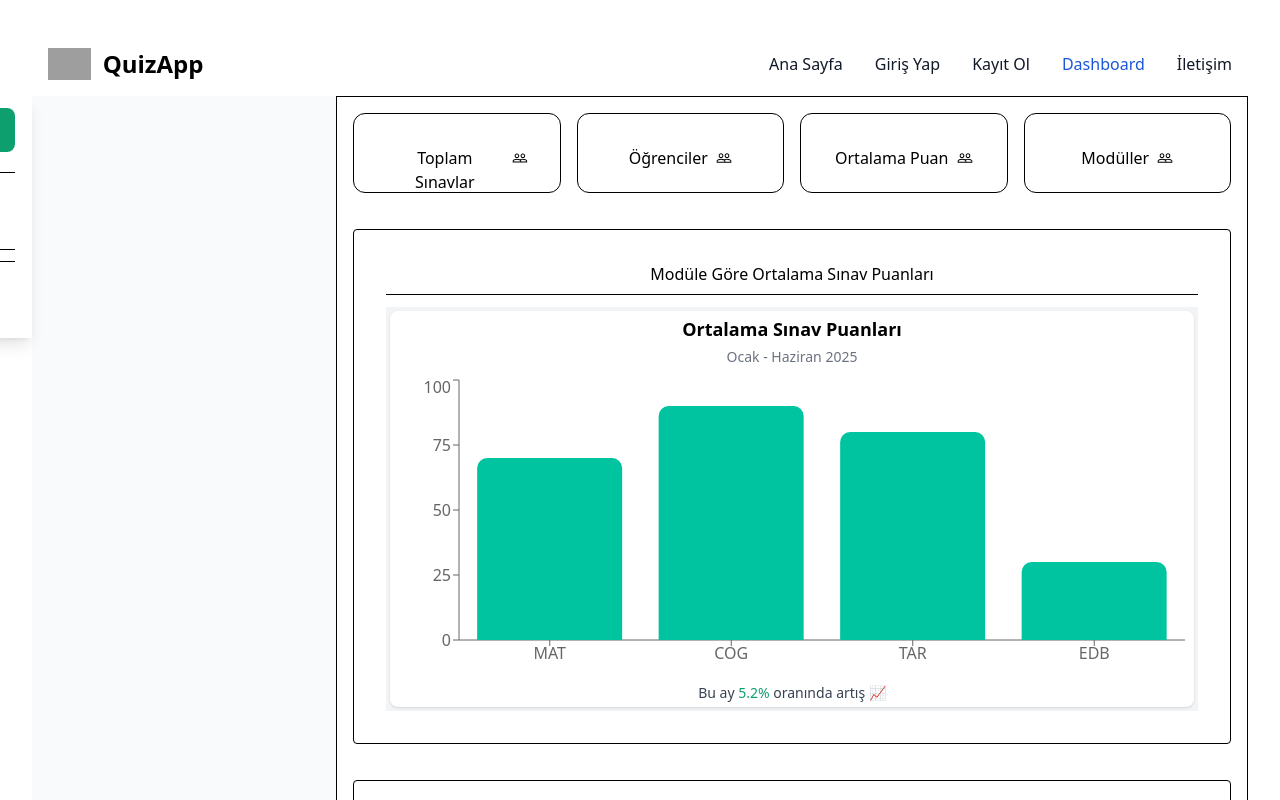
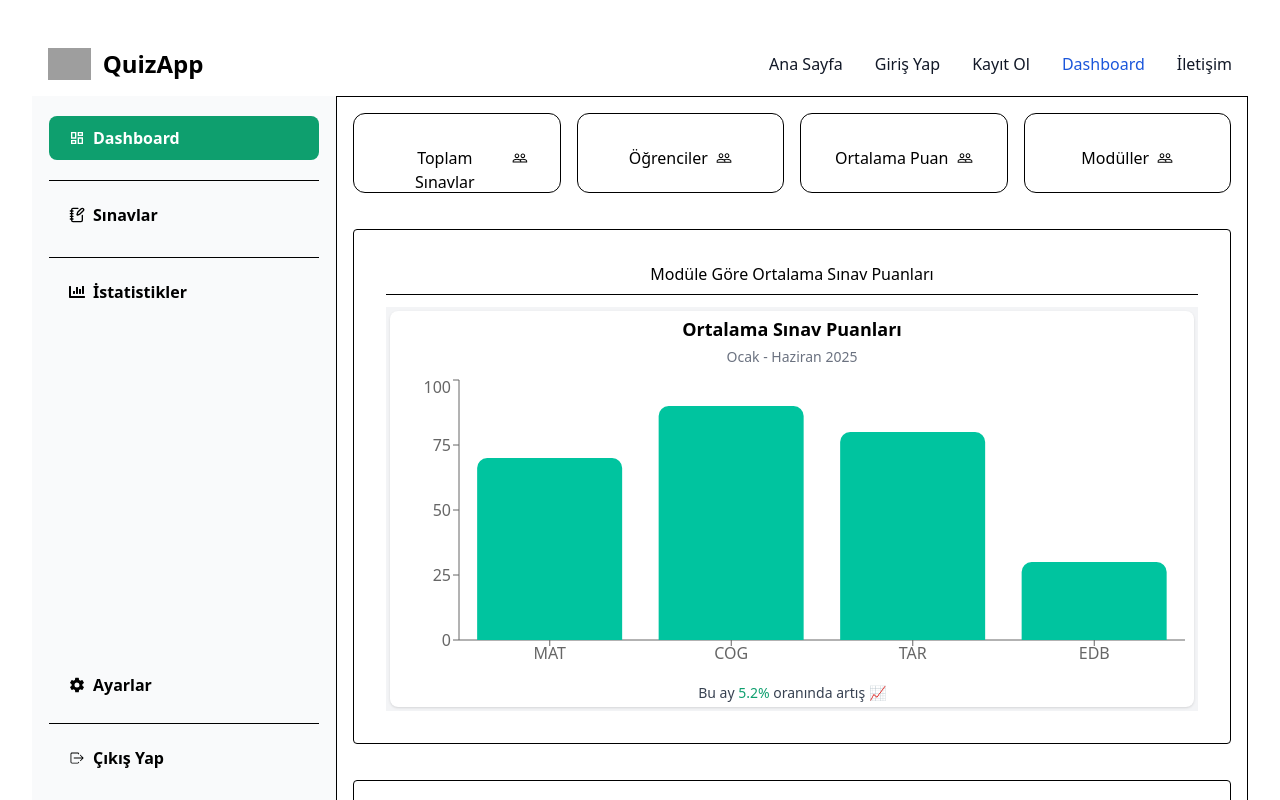
Before and after one commit to yusuftopcuu0/quiz-web-app, a React (Vite) app in the folder client/: page /dashboard in a window 1280 px wide. Shown: the top 800 px of the page. Built offline with nearby package versions, Linux system fonts and the light colour scheme; grey boxes are pictures that could not be loaded.

Commit message:
sidebar eski halinde ve kenar çubuğu butonuna padding verildi

```diff
--- a/client/src/components/Sidebar.tsx
+++ b/client/src/components/Sidebar.tsx
@@ -28,7 +28,7 @@ function Sidebar() {
 
   return (
     <>
-      <div className="sm:hidden bg-white absolute top-16 left-0 w-full z-50 text-center flex gap-2 py-1 ps-50">
+      <div className="sm:hidden bg-white absolute top-16 left-0 w-full z-50 text-center flex ps-5 gap-2 py-1">
         <button
           onClick={handleToggleSidebar}
           className="text-2xl transition-transform duration-300 hover:scale-110"
@@ -37,14 +37,11 @@ function Sidebar() {
         </button>
         <h1 className="text-lg font-bold">Kenar Çubuğunu {isOpen ? 'Kapat' : 'Aç'}</h1>
       </div>
+
       <aside
-        className={`
-    fixed top-0 left-0 h-full w-1/3 sm:static sm:w-1/4
-    bg-white z-50 shadow-lg
-    transition-transform duration-500 ease-in-out
-    transform ${isOpen ? 'translate-x-0' : '-translate-x-full'}
-    flex flex-col items-center gap-2 p-3
-  `}
+        className={`${
+          isOpen ? 'flex' : 'hidden'
+        } sm:flex sm:w-1/4 flex-col items-center gap-2 p-3 sm:static z-50 h-full sm:mx-4 md:mx-0 lg:w-1/4 mt-6 sm:mt-2`}
       >
         <div className="text-center">
           <div className="">
```
